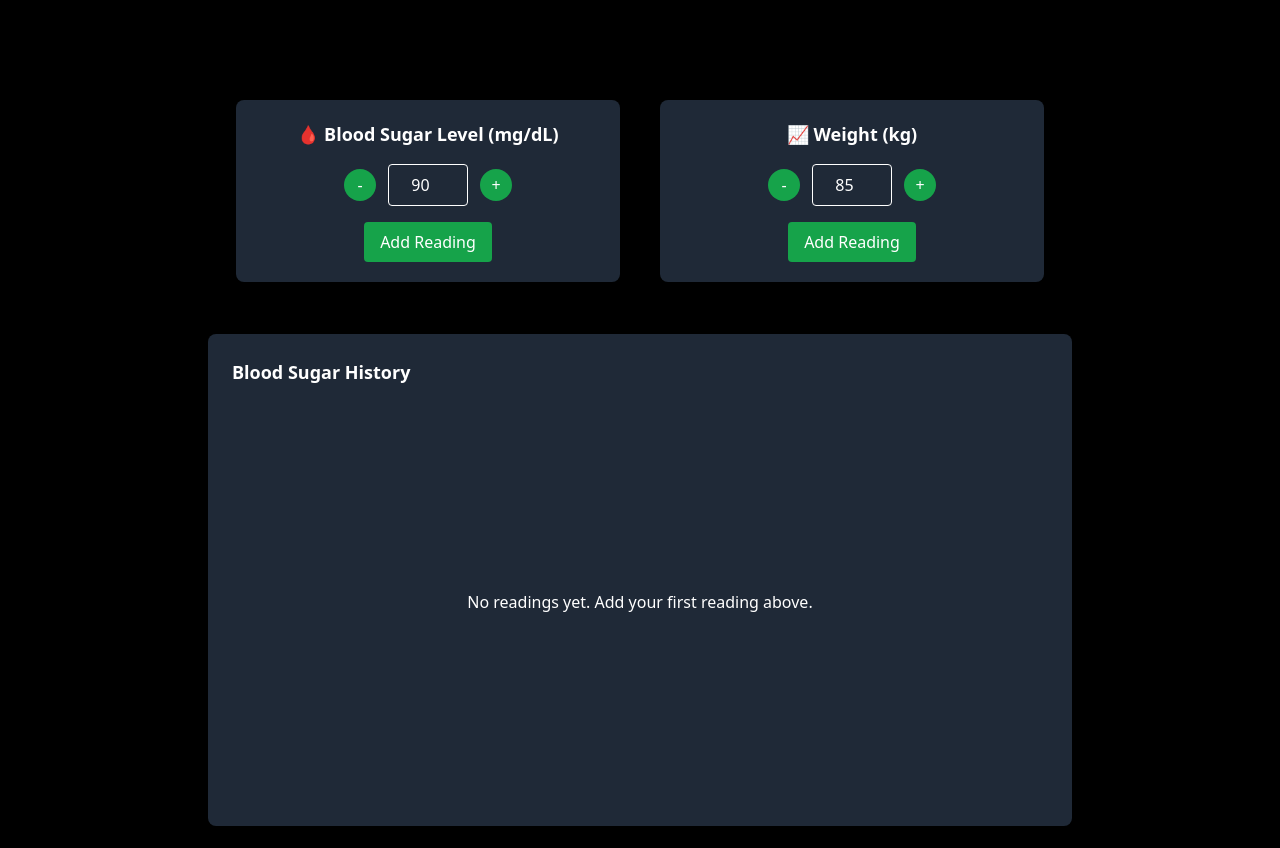
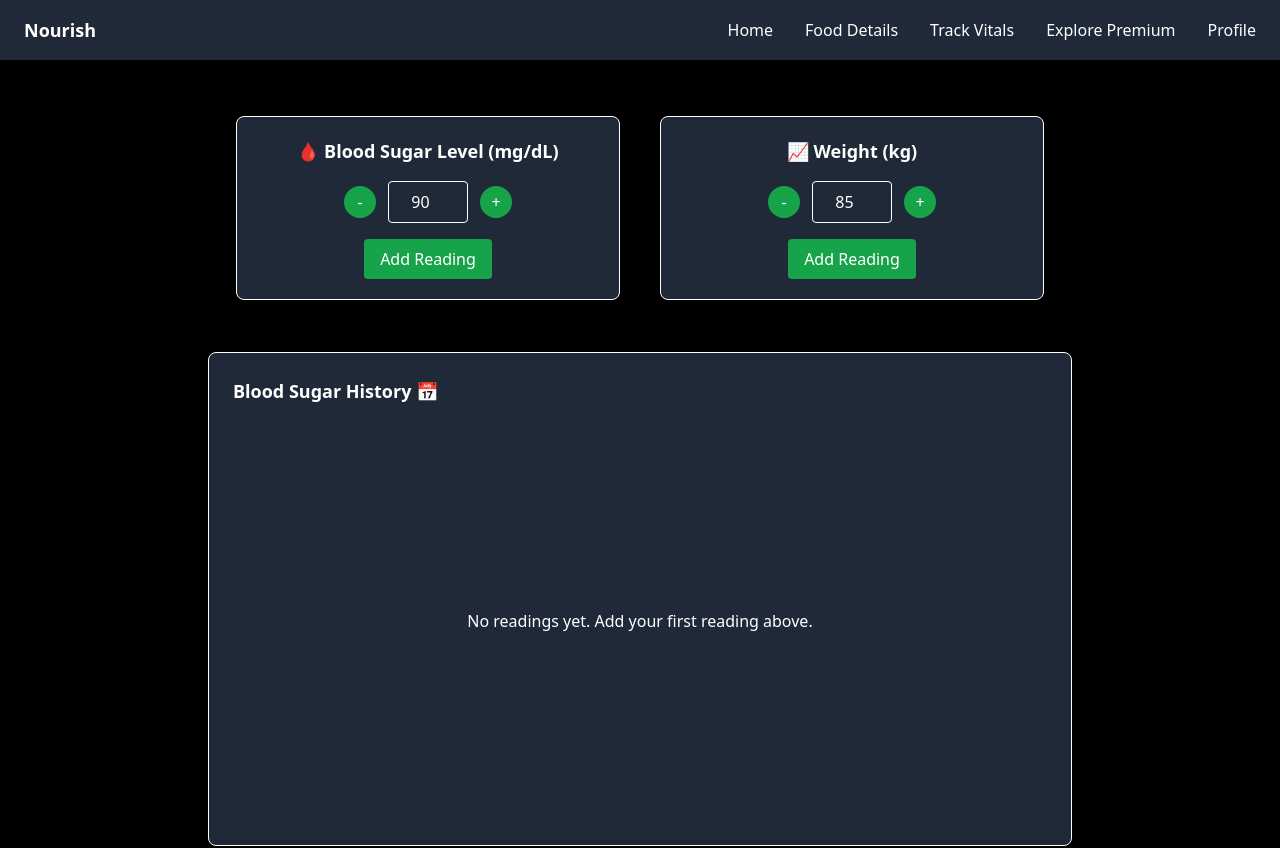
Before and after one commit to heet2604/food_recommendation_using_ML, a React (Create React App) app: page /vitals in a window 1280 px wide. Shown: the top 848 px of the page. Built offline with nearby package versions, Linux system fonts and the light colour scheme; no server answers; sample sign-in values are in the browser's storage.

Commit message:
navbar addition

```diff
--- a/src/FoodDetails/food_details.jsx
+++ b/src/FoodDetails/food_details.jsx
@@ -19,6 +19,7 @@ function FoodDetails() {
     if (location.state && location.state.foodData) {
       console.log("📥 Received food data:", location.state.foodData);
       setFoodData(location.state.foodData);
+      setQuantity(location.state.foodData.quantity || 100);
       return; // Stop execution if data is already available
     }
 
@@ -38,6 +39,7 @@ function FoodDetails() {
         }
         console.log("API response : ",response.data)
         setFoodData(response.data);
+        setQuantity(response.data.quantity || 100);
       }
       catch(err){
         console.error(err);
@@ -152,7 +154,7 @@ function FoodDetails() {
             <label>Quantity(g)</label>
             <input
               type="number"
-              placeholder="Calories (kcal)"
+              placeholder="Quantity"
               value={quantity}
               onChange={handleQuantityChange}
               readOnly
--- a/src/Search/search.jsx
+++ b/src/Search/search.jsx
@@ -9,10 +9,12 @@ const Search = ({onAddFood}) => {
   const [result, setResult] = useState([]);
   const [selectedFood, setSelectedFood] = useState(null);
   const [quantity, setQuantity] = useState(100); // Default quantity 100g
-
+  const [isMenuOpen, setIsMenuOpen] = useState(false);
   // Read and search food from Excel
   const handleSearch = async () => {
+    toast.info("Remember to select the food again after updating the quantity")
     try {
+      const formattedSearch = search.trim().toLowerCase();
       const response = await axios.post(
         "http://localhost:5000/api/analyze",
         { food: search },
@@ -25,7 +27,7 @@ const Search = ({onAddFood}) => {
         const { calorie, carb, protein, fat, fiber } = response.data.nutritionData;
         setResult([
           {
-            food_name: search,
+            food_name: formattedSearch.replace(/\b\w/g,(char) => char.toUpperCase()),
             energy_kcal: calorie || 0,
             fibre_g: fiber || 0,
             fat_g: fat || 0,
@@ -86,7 +88,7 @@ const Search = ({onAddFood}) => {
 
       // Navigate to food_details after the food is added
       setTimeout(() => {
-        navigate("/food_details");
+        navigate("/food_details",{state : {foodData : foodWithQuantity}});
       }, 1000);
     } catch (err) {
       console.error("❌ Error adding food to database:", err);
@@ -97,8 +99,32 @@ const Search = ({onAddFood}) => {
 
   return (
     <div className="bg-black min-h-screen text-white flex flex-col items-center p-4 w-full">
-      <h1 className="text-2xl font-bold mt-10">Search Food for Nutritional Information (per 100g)</h1>
+      {/* Navbar */}
+      <nav className="w-full fixed top-0 left-0 bg-gray-800 px-6 py-4 flex justify-between items-center">
+        <a href="/home" className="text-lg font-bold">Nourish</a>
+        <div className="lg:hidden">
+          <button onClick={() => setIsMenuOpen(!isMenuOpen)} className="text-white focus:outline-none">☰</button>
+        </div>
+        <div className="hidden lg:flex flex-row items-center gap-8">
+          <a href="/home" className="cursor-pointer hover:text-gray-400">Home</a>
+          <a href="/food_details" className="cursor-pointer hover:text-gray-400">Food Details</a>
+          <a href="/vitals" className="cursor-pointer hover:text-gray-400">Track Vitals</a>
+          <a href="/premium" className="cursor-pointer hover:text-gray-400">Explore Premium</a>
+          <span className="cursor-pointer hover:text-gray-400">Profile</span>
+        </div>
+      </nav>
 
+      {isMenuOpen && (
+        <div className="w-full bg-gray-800 px-6 py-4 flex flex-col items-center lg:hidden fixed top-16 left-0 z-50">
+          <a href="/home" className="cursor-pointer hover:text-gray-400 py-2">Home</a>
+          <a href="/food_details" className="cursor-pointer hover:text-gray-400 py-2">Food Details</a>
+          <a href="/vitals" className="cursor-pointer hover:text-gray-400 py-2">Track Vitals</a>
+          <a href="/premium" className="cursor-pointer hover:text-gray-400 py-2">Explore Premium</a>
+          <a href="" className="cursor-pointer hover:text-gray-400 py-2">Profile</a>
+        </div>
+      )}
+
+      <h1 className="text-2xl font-bold mt-20">Search Food for Nutritional Information (per 100g)</h1>
       <div className="flex items-center justify-center w-full max-w-md mt-10">
         <input
           type="text"
@@ -118,37 +144,11 @@ const Search = ({onAddFood}) => {
           className={`bg-gray-700 p-5 rounded-lg shadow-lg w-96 text-center border-2
           ${selectedFood?.food_name === item.food_name ? "border-yellow-500" : "border-green-500"}
           mt-10 cursor-pointer`}
-          onClick={() => {
-            console.log("✅ Food selected:", item);
-            setSelectedFood(item);
-          }}
+          onClick={() => setSelectedFood(item)}
         >
           <h2 className="text-2xl font-bold text-green-400 mb-3">{item.food_name}</h2>
-
-          <label className="block text-white mb-2">Quantity (g):</label>
-          <input
-            type="number"
-            min="1"
-            value={quantity}
-            onChange={(e) => setQuantity(Number(e.target.value))}
-            className="w-20 p-2 text-black rounded"
-          />
-
-          <p className="text-xl mb-2 bg-gray-800 p-3 w-3/4 rounded-md mx-auto mt-3">
-            <strong>Calories:</strong> {((item.energy_kcal * quantity) / 100).toFixed(2)} kcal
-          </p>
-          <div className="grid grid-cols-2 gap-3">
-            <div className="bg-gray-800 p-3 rounded-lg"><strong>Fiber:</strong> {((item.fibre_g * quantity) / 100).toFixed(2)} g</div>
-            <div className="bg-gray-800 p-3 rounded-lg"><strong>Fats:</strong> {((item.fat_g * quantity) / 100).toFixed(2)} g</div>
-            <div className="bg-gray-800 p-3 rounded-lg"><strong>Protein:</strong> {((item.protein_g * quantity) / 100).toFixed(2)} g</div>
-            <div className="bg-gray-800 p-3 rounded-lg"><strong>Carbs:</strong> {((item.carb_g * quantity) / 100).toFixed(2)} g</div>
-          </div>
         </div>
       ))}
-
-      <button className="bg-green-600 text-white px-4 py-2 rounded hover:bg-green-900 w-20 mt-10" onClick={handleAddButton}>
-        Add
-      </button>
 
       <ToastContainer />
     </div>
--- a/src/Vitals/vitals.jsx
+++ b/src/Vitals/vitals.jsx
@@ -14,17 +14,18 @@ import { toast } from "sonner";
 
 function Vitals() {
   // Doctor details (for future use)
-  const doctorDetails = {
-    name: "Dr Fenny Shah",
-    contact: "+1-234-567-890",
-    email: "fennyshah@gmail.com",
-  };
+  // const doctorDetails = {
+  //   name: "Dr Fenny Shah",
+  //   contact: "+1-234-567-890",
+  //   email: "fennyshah@gmail.com",
+  // };
 
   // State for current input readings
   const [sugarReading, setSugarReading] = useState(90);
   const [weightReading, setWeightReading] = useState(85);
 
   // Arrays to store the history of readings
+  const [isMenuOpen, setIsMenuOpen] = useState(false);
   const [sugarReadings, setSugarReadings] = useState([]);
   const [weightReadings, setWeightReadings] = useState([]);
 
@@ -225,11 +226,25 @@ function Vitals() {
   };
 
   return (
-    <div className="bg-black text-white min-h-screen flex flex-col">
+    <div className="bg-black text-white min-h-screen flex flex-col items--center p-4 w-full">
+      {/* NAVBAR */}
+      <nav className="w-full fixed top-0 left-0 bg-gray-800 px-6 py-4 flex justify-between items-center">
+        <a href="/home" className="text-lg font-bold">Nourish</a>
+        <div className="lg:hidden">
+          <button onClick={()=>setIsMenuOpen(isMenuOpen)} className="text-white focus:outline-none">☰</button>
+        </div>
+        <div className="hidden lg:flex flex-row items-center gap-8">
+          <a href="/home" className="cursor-pointer hover:text-gray-400">Home</a>
+          <a href="/food_details" className="cursor-pointer hover:text-gray-400">Food Details</a>
+          <a href="/vitals" className="cursor-pointer hover:text-gray-400">Track Vitals</a>
+          <a href="/premium" className="cursor-pointer hover:text-gray-400">Explore Premium</a>
+          <span className="cursor-pointer hover:text-gray-400">Profile</span>
+        </div>
+      </nav>
       {/* Vitals Controls */}
       <div className="flex flex-col md:flex-row gap-10 justify-center mt-20 p-5 items-center">
         {/* Blood Sugar Input */}
-        <div className="rounded-lg w-96 text-center p-5 shadow-lg bg-gray-800">
+        <div className="rounded-lg w-96 text-center p-5 shadow-lg bg-gray-800 border border-white">
           <h2 className="mb-4 text-lg font-semibold">
             🩸 Blood Sugar Level (mg/dL)
           </h2>
@@ -262,7 +277,7 @@ function Vitals() {
         </div>
 
         {/* Weight Input */}
-        <div className="rounded-lg w-96 text-center p-5 shadow-lg bg-gray-800">
+        <div className="rounded-lg w-96 text-center p-5 shadow-lg bg-gray-800 border border-white">
           <h2 className="mb-4 text-lg font-semibold">📈 Weight (kg)</h2>
           <div className="flex items-center justify-center gap-3">
             <button
@@ -296,16 +311,16 @@ function Vitals() {
       {/* Graphs Section */}
       <div className="w-full max-w-4xl mx-auto px-4 mt-8 space-y-6">
         {/* Blood Sugar Graph */}
-        <div className="rounded-lg p-6 shadow-lg bg-gray-800">
+        <div className="rounded-lg p-6 shadow-lg bg-gray-800 border border-white">
           <h2 className="text-lg font-semibold mb-4">
-            Blood Sugar History
+            Blood Sugar History 📅
           </h2>
           <BloodSugarGraphInline readings={sugarReadings} />
         </div>
 
         {/* Weight Graph */}
-        <div className="rounded-lg p-6 shadow-lg bg-gray-800">
-          <h2 className="text-lg font-semibold mb-4">Weight History</h2>
+        <div className="rounded-lg p-6 shadow-lg bg-gray-800 border border-white">
+          <h2 className="text-lg font-semibold mb-4">Weight History 📅</h2>
           <WeightGraph readings={weightReadings} />
         </div>
       </div>
```
